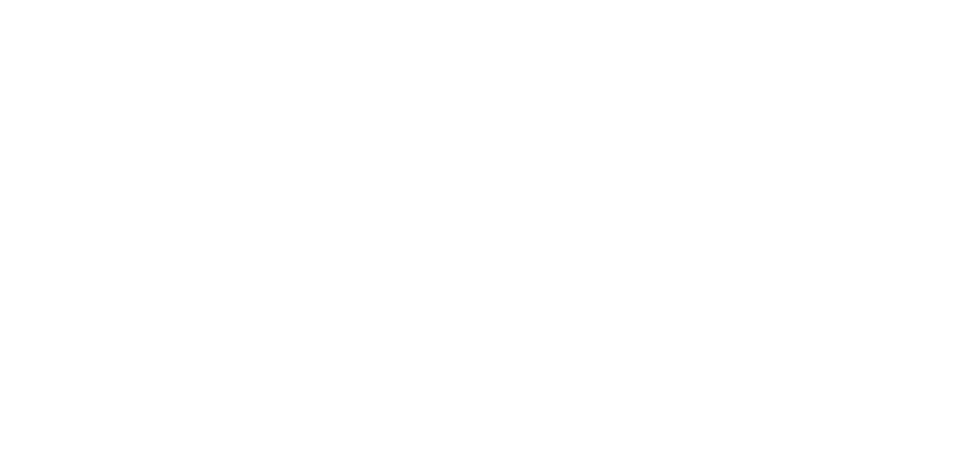
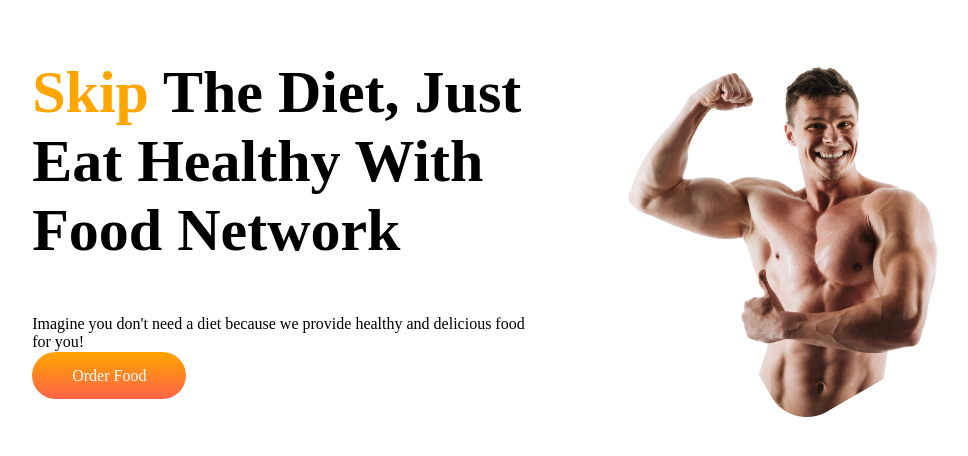
Before and after one commit to yusuf-khan-swd/eat-healthy-practice-1, a plain HTML site: page index.html in a window 1280 px wide. Shown: the whole page, without its empty margins (39-1007 px from the left). Drawn offline with Linux system fonts and the light colour scheme.

Commit message:
add basic first section

```diff
--- a/index.html
+++ b/index.html
@@ -8,6 +8,21 @@
     <title>Eat Healthy Practice 1</title>
   </head>
   <body>
-    <section></section>
+    <section class="first-section flex-container">
+      <div class="half-width">
+        <h1>
+          <span class="orange-color">Skip</span> The Diet, Just Eat Healthy With
+          Food Network
+        </h1>
+        <p>
+          Imagine you don't need a diet because we provide healthy and delicious
+          food for you!
+        </p>
+        <a class="order-food-btn" href="#">Order Food</a>
+      </div>
+      <div class="half-width">
+        <img src="./images/male/Hero Image.jpg" alt="" />
+      </div>
+    </section>
   </body>
 </html>
--- a/style.css
+++ b/style.css
@@ -0,0 +1,25 @@
+.orange-color {
+  color: orange;
+}
+
+.order-food-btn {
+  text-decoration: none;
+  background-image: linear-gradient(orange, tomato);
+  padding: 15px 40px;
+  color: white;
+  border-radius: 50px;
+}
+
+.flex-container {
+  display: flex;
+}
+.flex-container img {
+  width: 80%;
+}
+.half-width {
+  width: 40%;
+  padding-left: 5%;
+}
+h1 {
+  font-size: 60px;
+}
```
